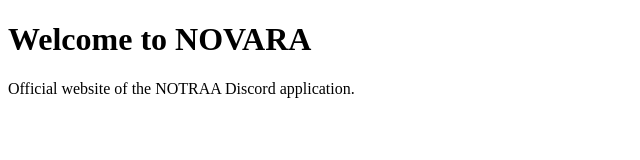
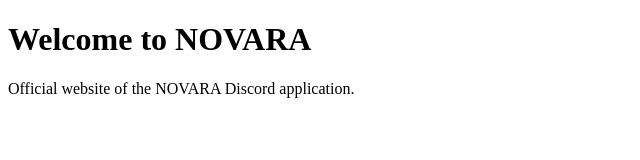
Before and after one commit to yegisivaraam-maker/mybot, a plain HTML site: page index.html in a window 1280 px wide. Shown: the full height of the page, 0-640 px from the left. Drawn offline with Linux system fonts and the light colour scheme.

Commit message:
Fix typo in website description

```diff
--- a/index.html
+++ b/index.html
@@ -6,6 +6,6 @@
 </head>
 <body>
     <h1>Welcome to NOVARA</h1>
-    <p>Official website of the NOTRAA Discord application.</p>
+    <p>Official website of the NOVARA Discord application.</p>
 </body>
 </html>
```
